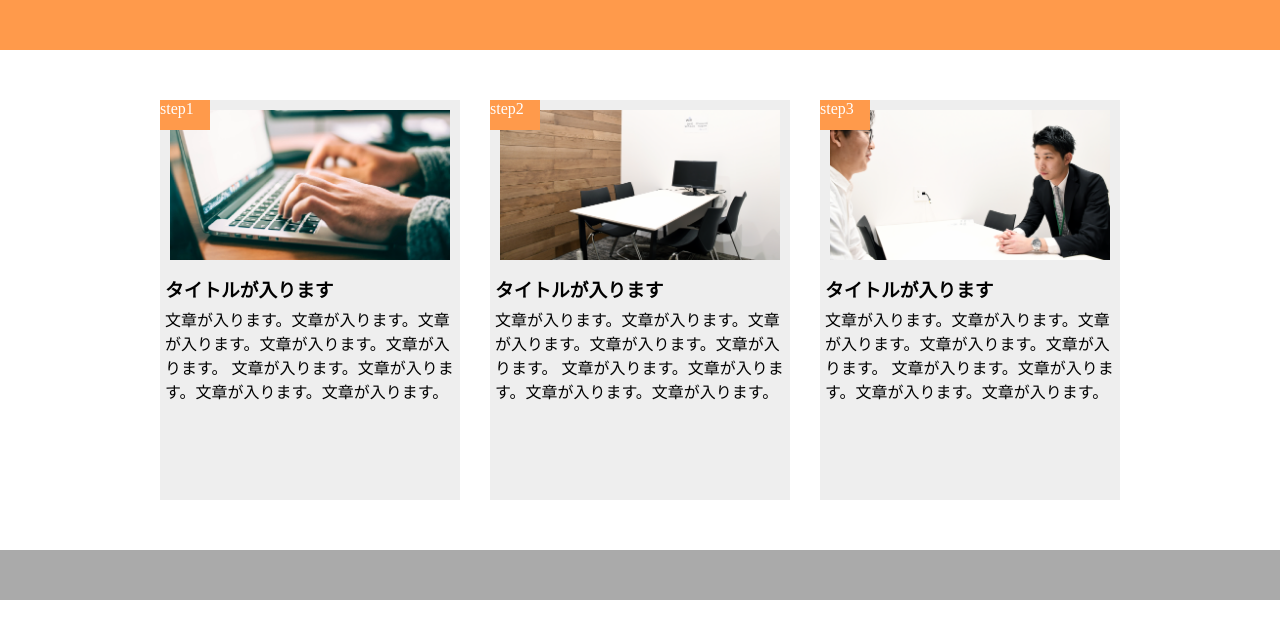
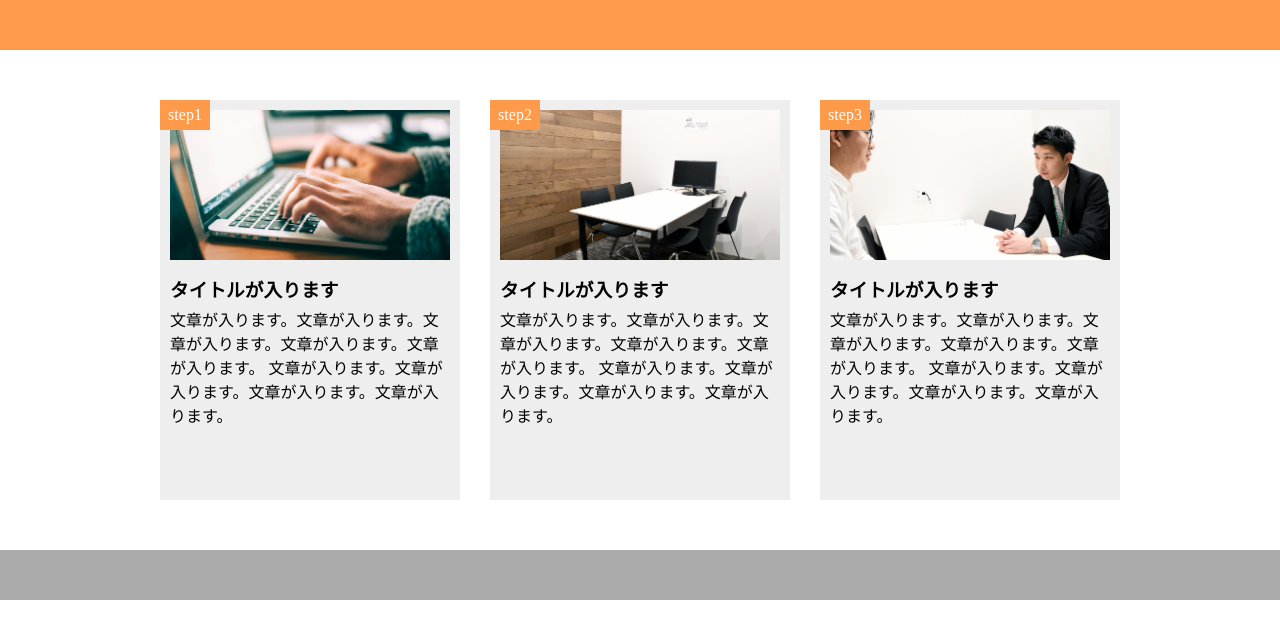
Before and after one commit to ninunu7/chap9-, a plain HTML site: page index.html in a window 1280 px wide. Drawn offline with Linux system fonts and the light colour scheme.

Commit message:
[Finish]1-10

```diff
--- a/style.css
+++ b/style.css
@@ -28,6 +28,8 @@ main {
   position: absolute;
   width: 50px;
   height: 30px;
+  text-align: center;
+  line-height: 30px;
   color: white;
   background-color: #ff9a4b;
 }
@@ -52,11 +54,11 @@ main {
 }
 
 .title {
-  margin: 15px 5px 5px;
+  padding: 5px 10px;
 }
 
 p {
-  margin: 0 5px;
+  padding: 0 10px;
 }
 
 footer {
```
